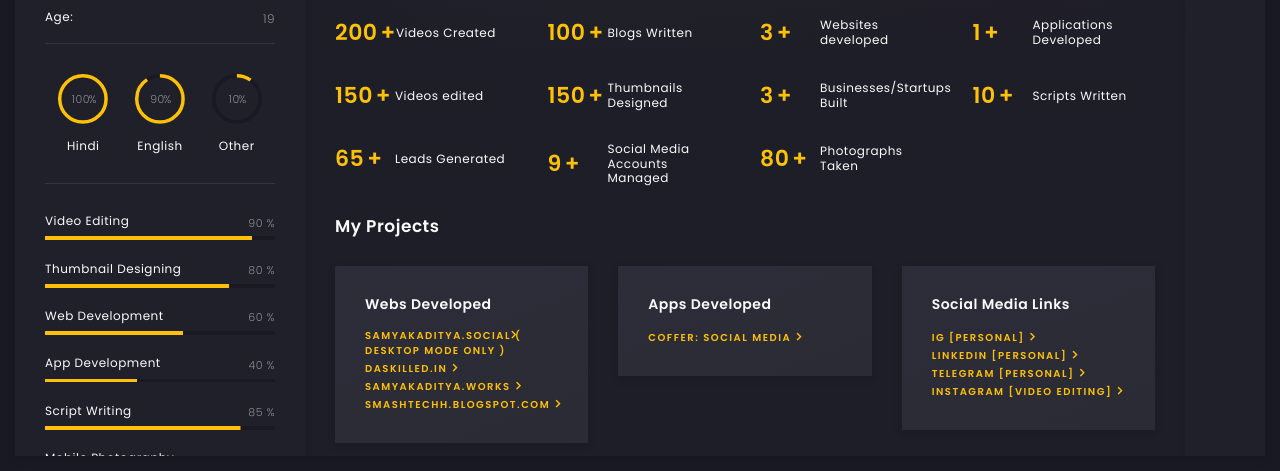
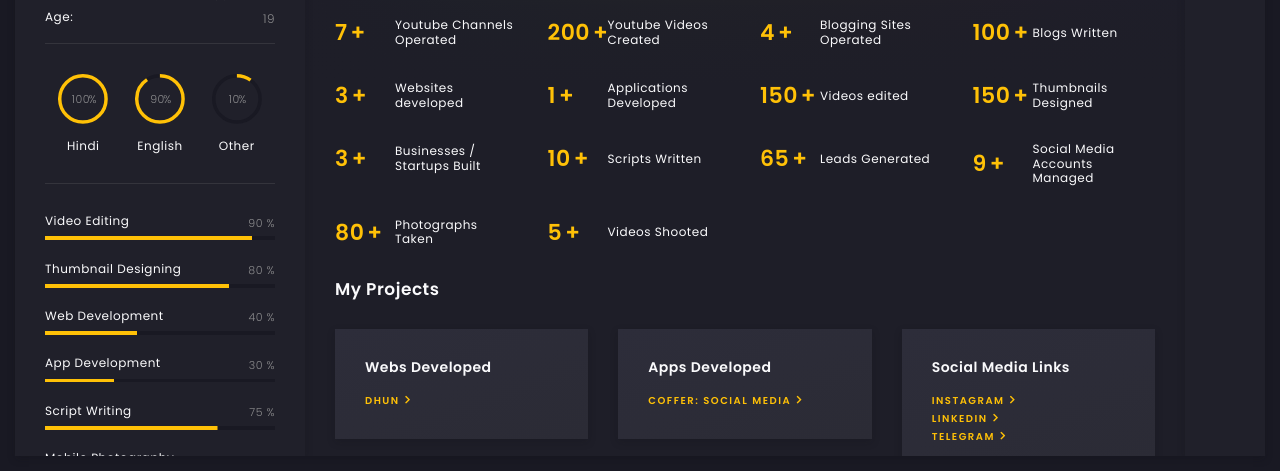
Before and after one commit to manasbaranwal1403/portfolio, a plain HTML site: page index.html/index.html in a window 1280 px wide. Shown: the part 329-800 px from the top of the page. Drawn offline with nearby package versions, Linux system fonts and the light colour scheme; animation ran at ten frames a second.

Commit message:
sixth commit

```diff
--- a/index.html/css/style.css
+++ b/index.html/css/style.css
@@ -942,13 +942,13 @@ info bar
 }
 .art-info-bar .art-header .art-avatar .art-lamp-light .art-available-lamp:after {
   position: relative;
-  content: 'I am available for freelance hire';
+  content: 'I am available for freelancing, co-ownership and providing guidance.';
   width: 115px;
   display: block;
   padding: 5px 10px;
   top: -10px;
   left: 28px;
-  font-size: 10px;
+  font-size: 8px;
   font-weight: 200;
   color: #8c8c8e;
   -webkit-box-shadow: 0 1px 4px 0 rgba(15, 15, 20, 0.1);
--- a/index.html/index.html
+++ b/index.html/index.html
@@ -231,6 +231,36 @@
                 </div>
                 <!-- skill end -->
 
+                <!-- skill -->
+                <div class="art-hard-skills-item">
+                  <div class="art-skill-heading">
+                    <!-- title -->
+                    <h6>Mobile Videography</h6>
+                  </div>
+                  <!-- progressbar frame -->
+                  <div class="art-line-progress">
+                    <!-- progressbar -->
+                    <div id="lineprog7"></div>
+                  </div>
+                  <!-- progressbar frame end -->
+                </div>
+                <!-- skill end -->
+
+                <!-- skill -->
+                <div class="art-hard-skills-item">
+                  <div class="art-skill-heading">
+                    <!-- title -->
+                    <h6>Leads/Sales Generating</h6>
+                  </div>
+                  <!-- progressbar frame -->
+                  <div class="art-line-progress">
+                    <!-- progressbar -->
+                    <div id="lineprog8"></div>
+                  </div>
+                  <!-- progressbar frame end -->
+                </div>
+                <!-- skill end -->
+
               </div>
               <!-- language skills end -->
 
@@ -345,11 +375,49 @@
                       <!-- counter -->
                       <div class="art-counter-box">
                         <!-- counter number -->
+                        <span class="art-counter">7</span><span class="art-counter-plus">+</span>
+                      </div>
+                      <!-- counter end -->
+                      <!-- title -->
+                      <h6>Youtube Channels Operated</h6>
+                    </div>
+                    <!-- couner frame end -->
+
+                  </div>
+                  <!-- col end -->
+
+                  <!-- col -->
+                  <div class="col-md-3 col-6">
+
+                    <!-- couner frame -->
+                    <div class="art-counter-frame">
+                      <!-- counter -->
+                      <div class="art-counter-box">
+                        <!-- counter number -->
                         <span class="art-counter">200</span><span class="art-counter-plus">+</span>
                       </div>
                       <!-- counter end -->
                       <!-- title -->
-                      <h6>Videos Created</h6>
+                      <h6>Youtube Videos Created</h6>
+                    </div>
+                    <!-- couner frame end -->
+
+                  </div>
+                  <!-- col end -->
+
+                  <!-- col -->
+                  <div class="col-md-3 col-6">
+
+                    <!-- couner frame -->
+                    <div class="art-counter-frame">
+                      <!-- counter -->
+                      <div class="art-counter-box">
+                        <!-- counter number -->
+                        <span class="art-counter">4</span><span class="art-counter-plus">+</span>
+                      </div>
+                      <!-- counter end -->
+                      <!-- title -->
+                      <h6>Blogging Sites Operated</h6>
                     </div>
                     <!-- couner frame end -->
 
@@ -462,7 +530,7 @@
                       </div>
                       <!-- counter end -->
                       <!-- title -->
-                      <h6>Businesses/Startups Built</h6>
+                      <h6>Businesses / Startups Built</h6>
                     </div>
                     <!-- couner frame end -->
 
@@ -544,6 +612,25 @@
                   </div>
                   <!-- col end -->
 
+                  <!-- col -->
+                  <div class="col-md-3 col-6">
+
+                    <!-- couner frame -->
+                    <div class="art-counter-frame">
+                      <!-- counter -->
+                      <div class="art-counter-box">
+                        <!-- counter number -->
+                        <span class="art-counter">5</span><span class="art-counter-plus">+</span>
+                      </div>
+                      <!-- counter end -->
+                      <!-- title -->
+                      <h6>Videos Shooted</h6>
+                    </div>
+                    <!-- couner frame end -->
+
+                  </div>
+                  <!-- col end -->
+
 
 
                 </div>
@@ -586,12 +673,8 @@
                         <h5 class="mb-15">Webs Developed</h5>
 
                         <!-- button -->
-                         <div class="art-buttons-frame"><a href="https://www.samyakaditya.social/" class="art-link art-color-link art-w-chevron">Samyakaditya.social ( desktop mode only ) </a></div>
+                         <div class="art-buttons-frame"><a href="https://dhunrecordss.wixsite.com/" class="art-link art-color-link art-w-chevron"> DHUN </a></div>
 
-                        <div class="art-buttons-frame"><a href="https://daskilled.blogspot.com/" class="art-link art-color-link art-w-chevron">daskilled.in</a></div>
-                        <div class="art-buttons-frame"><a href="https://www.samyakaditya.works/" class="art-link art-color-link art-w-chevron">samyakaditya.works</a></div>
-
-                        <div class="art-buttons-frame"><a href="https://smashtechh.blogspot.com/" class="art-link art-color-link art-w-chevron">smashtechh.blogspot.com</a></div>
 
 
                       </div>
@@ -632,11 +715,11 @@
                         <h5 class="mb-15">Social Media Links</h5>
                         <!-- button -->
 
-                        <div class="art-buttons-frame"><a href="https://www.instagram.com/manasbaranwal14/" class="art-link art-color-link art-w-chevron">IG [Personal] </a></div>
+                        <div class="art-buttons-frame"><a href="https://www.instagram.com/manasbaranwal14/" class="art-link art-color-link art-w-chevron">Instagram</a></div>
 
-                        <div class="art-buttons-frame"><a href="https://www.linkedin.com/in/manasbaranwal/" class="art-link art-color-link art-w-chevron">Linkedin [Personal]</a></div>
-                         <div class="art-buttons-frame"><a href="https://t.me/manasbaranwal14" class="art-link art-color-link art-w-chevron">Telegram [Personal]</a></div>
-                         <div class="art-buttons-frame"><a href="https://www.instagram.com/vortexonscreen/" class="art-link art-color-link art-w-chevron">Instagram [Video Editing]</a></div>
+                        <div class="art-buttons-frame"><a href="https://www.linkedin.com/in/manasbaranwal/" class="art-link art-color-link art-w-chevron">Linkedin</a></div>
+                         <div class="art-buttons-frame"><a href="https://t.me/manasbaranwal14" class="art-link art-color-link art-w-chevron">Telegram </a></div>
+
                         </div>
                       <!-- service content end -->
                     </div>
--- a/index.html/js/main.js
+++ b/index.html/js/main.js
@@ -206,7 +206,7 @@ $(function() {
     }
   });
 
-  bar.animate(.60);
+  bar.animate(.40);
 
   var bar = new ProgressBar.Line(lineprog4, {
     strokeWidth: 1.72,
@@ -223,7 +223,7 @@ $(function() {
     }
   });
 
-  bar.animate(.40);
+  bar.animate(.30);
 
   var bar = new ProgressBar.Line(lineprog5, {
     strokeWidth: 1.72,
@@ -240,7 +240,7 @@ $(function() {
     }
   });
 
-  bar.animate(.85);
+  bar.animate(.75);
 
   var bar = new ProgressBar.Line(lineprog6, {
     strokeWidth: 1.72,
@@ -257,7 +257,41 @@ $(function() {
     }
   });
 
-  bar.animate(.70);
+  bar.animate(.60);
+
+  var bar = new ProgressBar.Line(lineprog7, {
+    strokeWidth: 1.72,
+    easing: 'easeInOut',
+    duration: 1400,
+    delay: 3200,
+    trailWidth: 1.72,
+    svgStyle: {
+      width: '100%',
+      height: '100%'
+    },
+    step: (state, bar) => {
+      bar.setText(Math.round(bar.value() * 100) + ' %');
+    }
+  });
+
+  bar.animate(.50);
+
+  var bar = new ProgressBar.Line(lineprog8, {
+    strokeWidth: 1.72,
+    easing: 'easeInOut',
+    duration: 1400,
+    delay: 3200,
+    trailWidth: 1.72,
+    svgStyle: {
+      width: '100%',
+      height: '100%'
+    },
+    step: (state, bar) => {
+      bar.setText(Math.round(bar.value() * 100) + ' %');
+    }
+  });
+
+  bar.animate(.50);
 
   // Contact form
   $('.art-input').keyup(function() {
```
